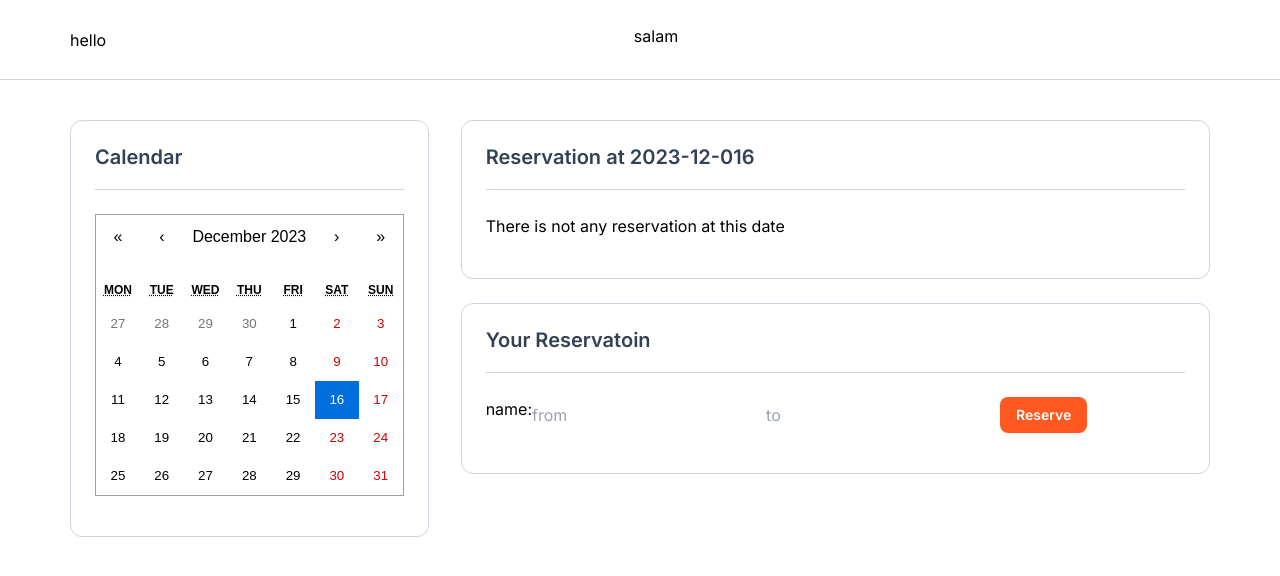
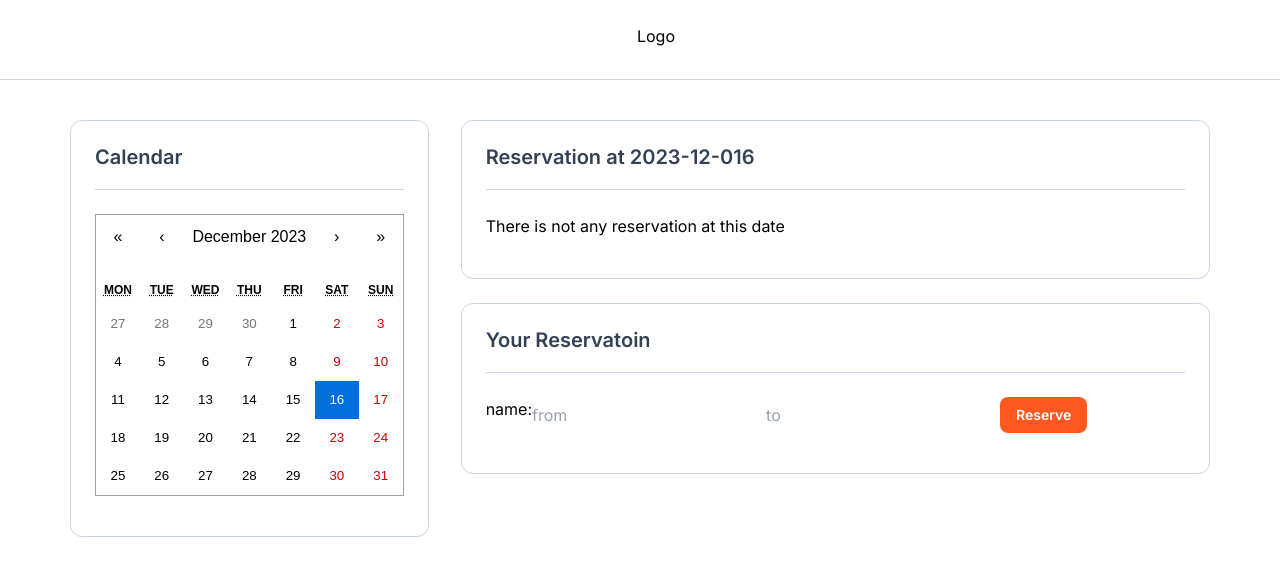
Before and after one commit to alirezaJvh/test-assignment, a Next.js app: page / in a window 1280 px wide. Shown: the top 576 px of the page. Built offline with nearby package versions, Linux system fonts and the light colour scheme; no server answers; the database is empty.

Commit message:
feat: show name of user in header

```diff
--- a/app/ui/TheHeader.tsx
+++ b/app/ui/TheHeader.tsx
@@ -1,15 +1,15 @@
 import React from "react";
-// import { useSession } from "next-auth/react";
-// import { Button } from "@/app/ui/Button";
+import { useSession } from "next-auth/react";
 
 export function TheHeader() {
+  const { data: session } = useSession();
   return (
     <header className="w-full h-[80px] py-6 flex justify-center border-b border-solid border-gray-300">
       <div className="flex justify-between w-full max-w-[1140px]">
         <div className="absolute w-[calc(100%-48px)] flex justify-center max-w-[1172px] z-[-1]">
-          <div>salam</div>
+          <div>Logo</div>
         </div>
-        <div className="flex items-center">hello</div>
+        <div className="flex items-center">{session?.user?.name}</div>
       </div>
     </header>
   );
```
